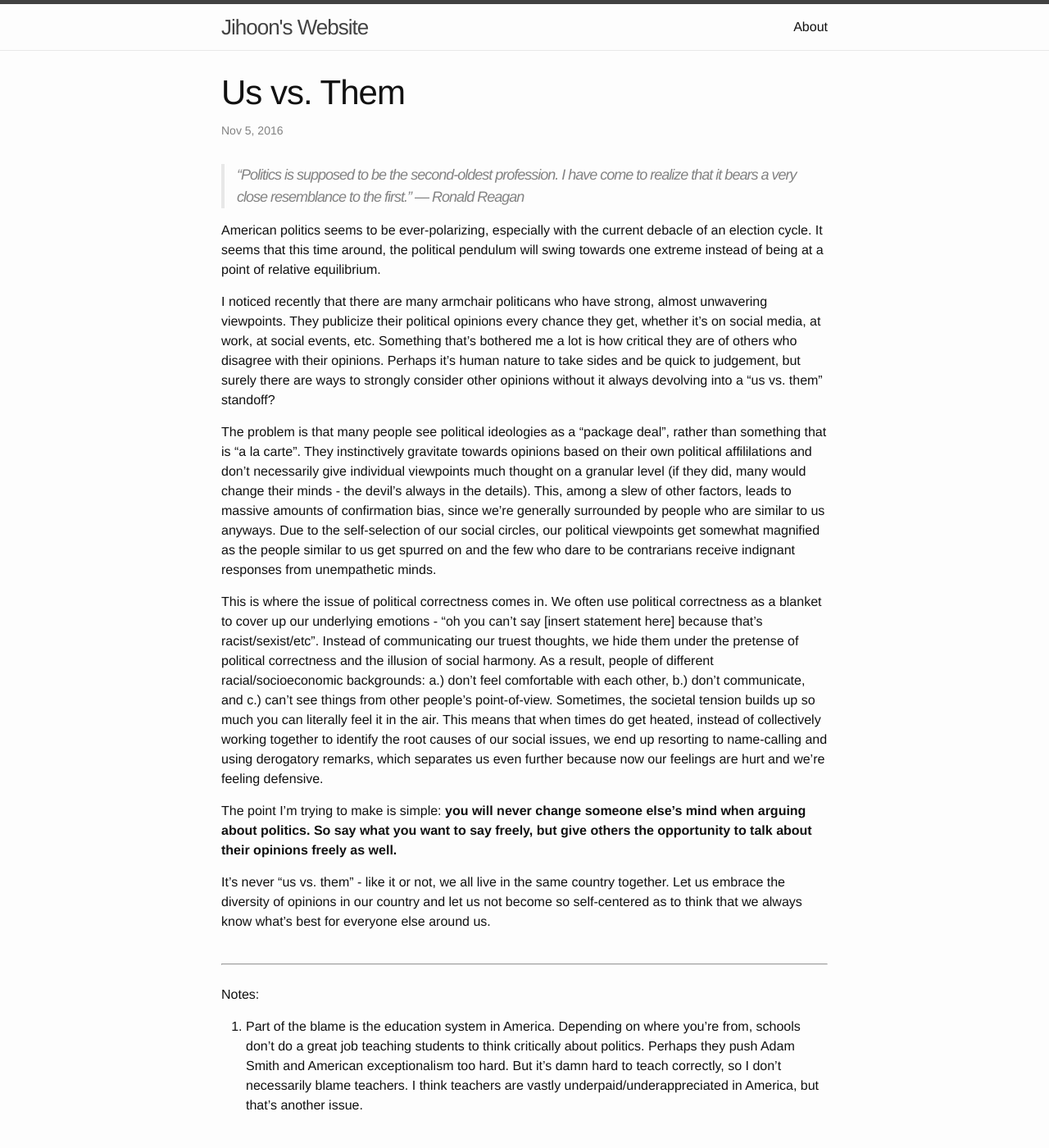
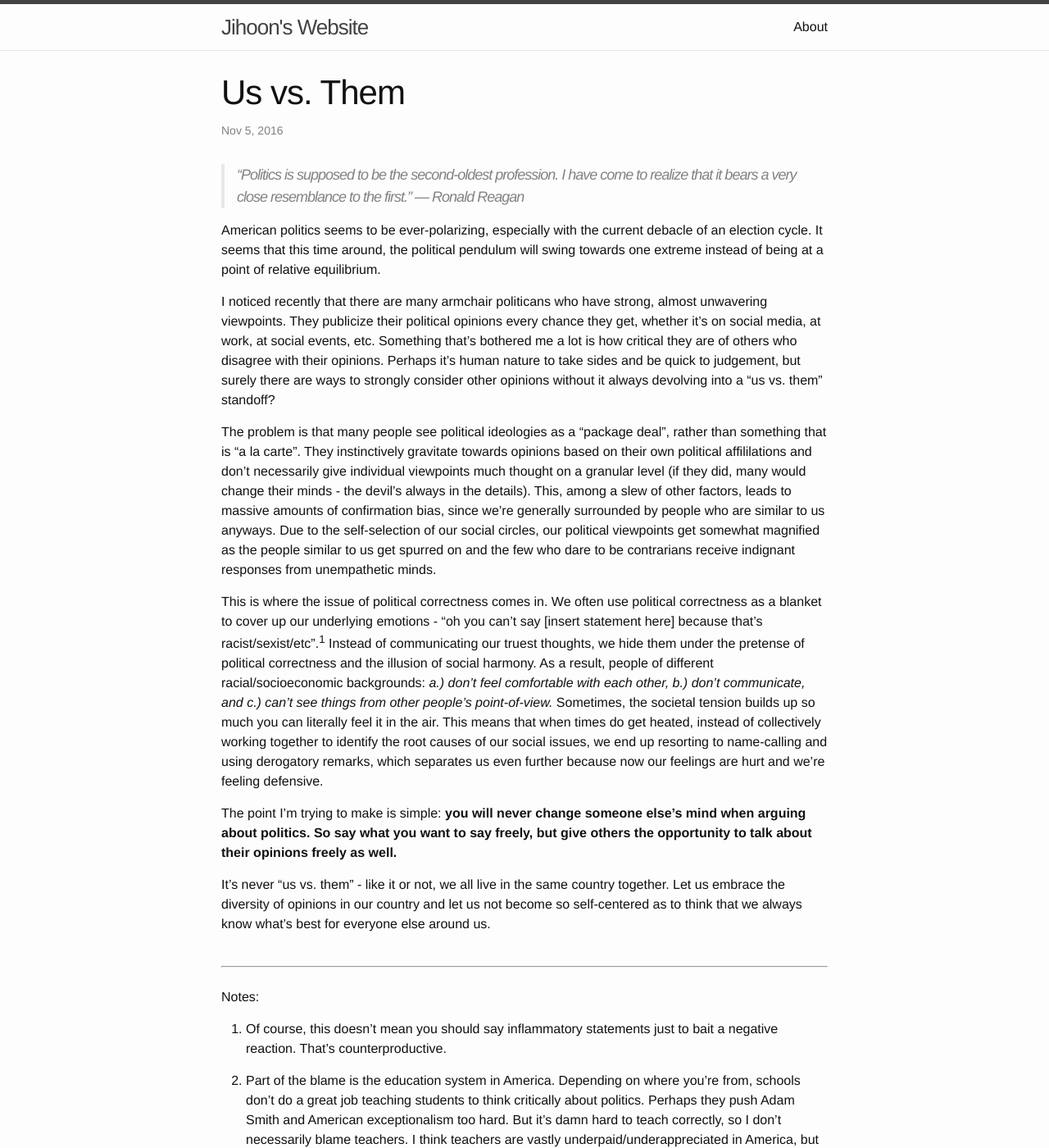
Before and after one commit to jihoon796/jihoon796.github.io, a Jekyll site: the page built from _posts/2016-11-05-us_vs_them.markdown, in a window 1280 px wide and 1400 px high. Shown: the whole window at 82% size. Built offline with Jekyll 4.4.1, drawn with Linux system fonts in a browser that asks for light colours.

Commit message:
edit essay

```diff
--- a/_posts/2016-11-05-us_vs_them.markdown
+++ b/_posts/2016-11-05-us_vs_them.markdown
@@ -14,7 +14,7 @@ I noticed recently that there are many armchair politicans who have strong, almo
 
 The problem is that many people see political ideologies as a "package deal", rather than something that is "a la carte". They instinctively gravitate towards opinions based on their own political affililations and don’t necessarily give individual viewpoints much thought on a granular level (if they did, many would change their minds - the devil’s always in the details). This, among a slew of other factors, leads to massive amounts of confirmation bias, since we’re generally surrounded by people who are similar to us anyways. Due to the self-selection of our social circles, our political viewpoints get somewhat magnified as the people similar to us get spurred on and the few who dare to be contrarians receive indignant responses from unempathetic minds.
 
-This is where the issue of political correctness comes in. We often use political correctness as a blanket to cover up our underlying emotions - "oh you can’t say [insert statement here] because that’s racist/sexist/etc". Instead of communicating our truest thoughts, we hide them under the pretense of political correctness and the illusion of social harmony. As a result, people of different racial/socioeconomic backgrounds: a.) don’t feel comfortable with each other, b.) don’t communicate, and c.) can’t see things from other people’s point-of-view. Sometimes, the societal tension builds up so much you can literally feel it in the air. This means that when times do get heated, instead of collectively working together to identify the root causes of our social issues, we end up resorting to name-calling and using derogatory remarks, which separates us even further because now our feelings are hurt and we’re feeling defensive.
+This is where the issue of political correctness comes in. We often use political correctness as a blanket to cover up our underlying emotions - "oh you can’t say [insert statement here] because that’s racist/sexist/etc".<sup>1</sup>  Instead of communicating our truest thoughts, we hide them under the pretense of political correctness and the illusion of social harmony. As a result, people of different racial/socioeconomic backgrounds: <i>a.) don’t feel comfortable with each other, b.) don’t communicate, and c.) can’t see things from other people’s point-of-view. </i>Sometimes, the societal tension builds up so much you can literally feel it in the air. This means that when times do get heated, instead of collectively working together to identify the root causes of our social issues, we end up resorting to name-calling and using derogatory remarks, which separates us even further because now our feelings are hurt and we’re feeling defensive.
 
 The point I’m trying to make is simple: <b>you will never change someone else's mind when arguing about politics. So say what you want to say freely, but give others the opportunity to talk about their opinions freely as well.</b>
 
@@ -25,4 +25,6 @@ It’s never "us vs. them” - like it or not, we all live in the same country t
 <br>
 Notes:
 
-1. Part of the blame is the education system in America. Depending on where you’re from, schools don’t do a great job teaching students to think critically about politics. Perhaps they push Adam Smith and American exceptionalism too hard. But it’s damn hard to teach correctly, so I don’t necessarily blame teachers. I think teachers are vastly underpaid/underappreciated in America, but that’s another issue.
+1. Of course, this doesn't mean you should say inflammatory statements just to bait a negative reaction. That's counterproductive.
+
+2. Part of the blame is the education system in America. Depending on where you’re from, schools don’t do a great job teaching students to think critically about politics. Perhaps they push Adam Smith and American exceptionalism too hard. But it’s damn hard to teach correctly, so I don’t necessarily blame teachers. I think teachers are vastly underpaid/underappreciated in America, but that’s another issue.
```
